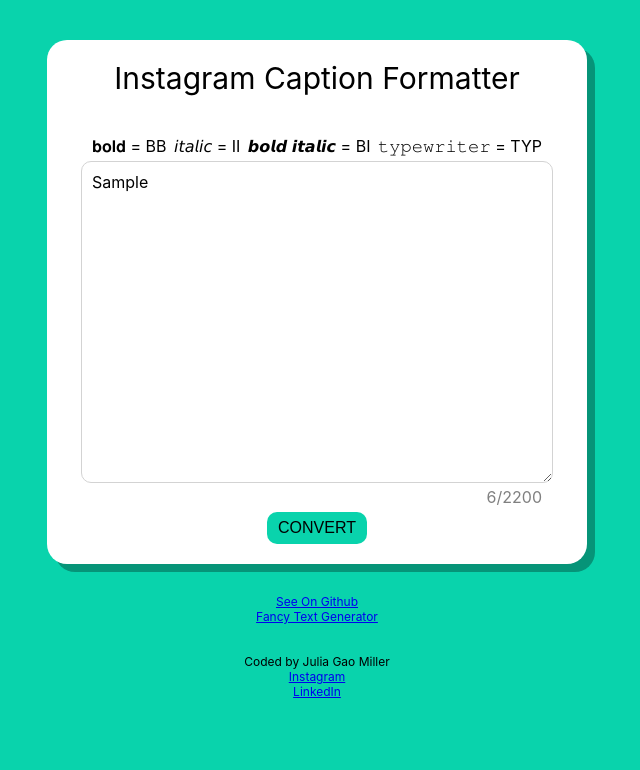
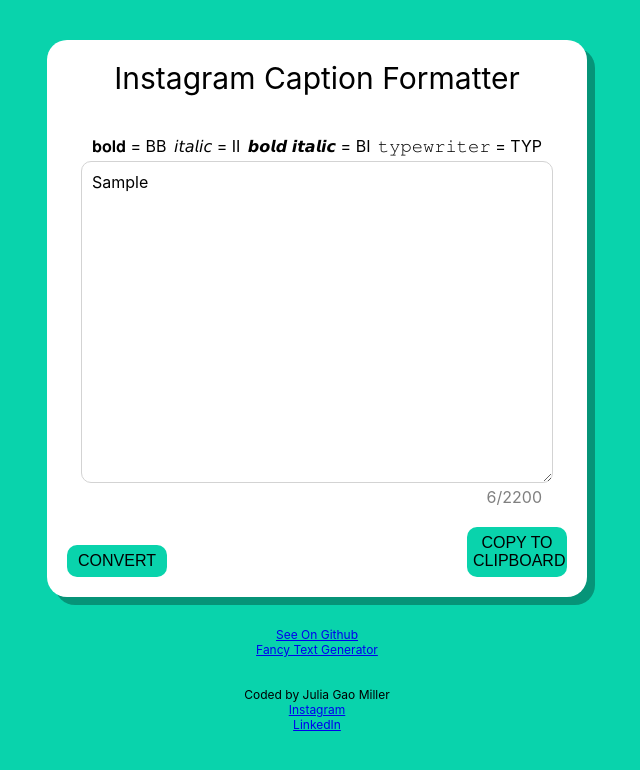
Before and after one commit to juzdepom/instagram-caption-formatter, a React (Create React App) app: page / in a window 1280 px wide. Both pictures are taken after typing "Sample" into the empty fields and a click on the button "CONVERT". Shown: the top 770 px of the page, without its empty margins (323-963 px from the left). Built offline with nearby package versions, Linux system fonts and the light colour scheme.

Commit message:
Added a "copy to clipboard" option

```diff
--- a/src/components/InstagramCaptionFormatter/InstagramCaptionFormatter.js
+++ b/src/components/InstagramCaptionFormatter/InstagramCaptionFormatter.js
@@ -13,6 +13,7 @@ class InstagramCaptionFormatter extends React.Component {
             value: '',
             // value: 'test BBthis should be boldBB IIthis should be italicII blaballaballabal \n \n BIthis should be bold italicBI blabal \n and TYPthis should be typewriterTYP bla',
             charCount: 0,
+            copyToClipboardButtonIsShowing: false,
             bold: "BB",
             italic: "II",
             bolditalic: "BI",
@@ -39,12 +40,22 @@ class InstagramCaptionFormatter extends React.Component {
         newValue = AddSpecialCharacters(newValue, this.state.italic, "italic")
         newValue = AddSpecialCharacters(newValue, this.state.bolditalic, "bolditalic")
         newValue = AddSpecialCharacters(newValue, this.state.typewriter, "typewriter")
+
+        let copyToClipboardButtonIsShowing = (value !== "") ? true : false;
         // console.log(newValue)
         this.setState({
+            copyToClipboardButtonIsShowing,
             value: newValue,
             charCount,
         })
         // alert('A name was submitted: ' + newValue);
+    }
+
+    copyToClipboard = (e) => {
+        this.textArea.select();
+        document.execCommand('copy');
+        // e.target.focus();
+        alert('copied to clipboard!')
     }
 
     render(){
@@ -65,6 +76,7 @@ class InstagramCaptionFormatter extends React.Component {
                 </div>
 
                 <textarea
+                    ref={(textarea) => this.textArea = textarea}
                     className="form--input"
                     maxLength="2200"
                     placeholder="Write here..."
@@ -76,11 +88,20 @@ class InstagramCaptionFormatter extends React.Component {
                     {this.state.charCount}/2200
                 </div>
 
-                <div>
+                <div className="form--buttons">
+
                     <button className="form--submit"
                         onClick={() => this.convert()}>
                             CONVERT
                     </button>
+
+                    {
+                        this.state.copyToClipboardButtonIsShowing && document.queryCommandSupported('copy') &&
+                        <button className="form--submit"
+                        onClick={() => this.copyToClipboard()}>
+                            COPY TO CLIPBOARD
+                        </button>
+                    }
                 </div>
 
             </div>
--- a/src/components/InstagramCaptionFormatter/InstagramCaptionFormatter.scss
+++ b/src/components/InstagramCaptionFormatter/InstagramCaptionFormatter.scss
@@ -5,7 +5,7 @@
     padding: 20px;
     margin: 0 auto;
     margin-top: 40px;
-    width: 500px;
+    max-width: 500px;
     box-shadow: 8px 8px rgba(0, 0, 0, 0.3);
     &--title{
         font-size: 30px;
@@ -15,6 +15,7 @@
         margin: 0 auto;
         width: 90%;
         display: flex;
+        flex-wrap: wrap;
         justify-content: space-between;
         margin-bottom: 5px;
         margin-top: 10px;
@@ -41,6 +42,12 @@
         text-align: right;
         color: gray;
     }
+    &--buttons {
+        margin-top: 15px;
+        display: flex;
+        align-items: flex-end;
+        justify-content: space-between;
+    }
     &--submit {
         background-color: #09d3ac;
         border-radius: 10px;
```
Also changed, not shown: 1 other file (tests, documents, lock files or other folders).
